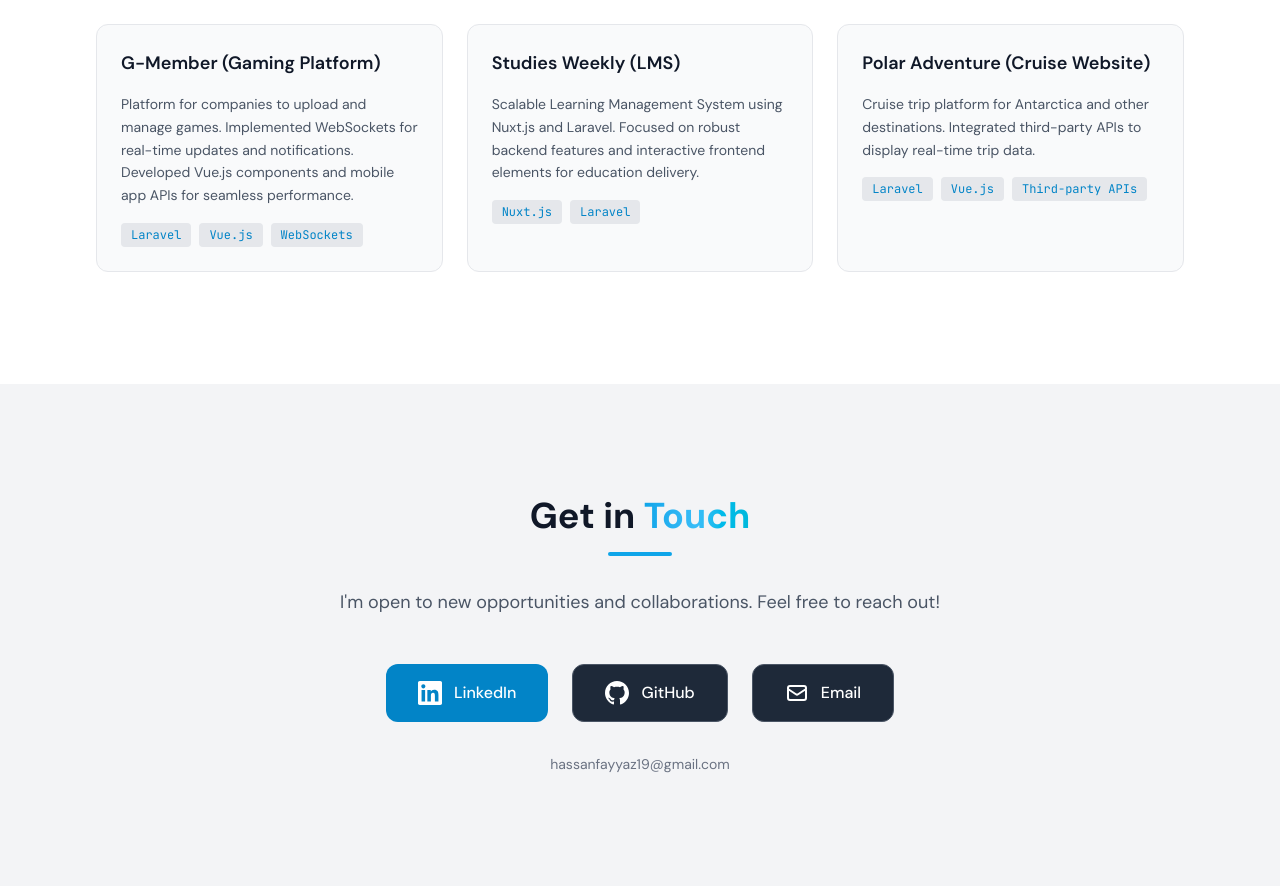
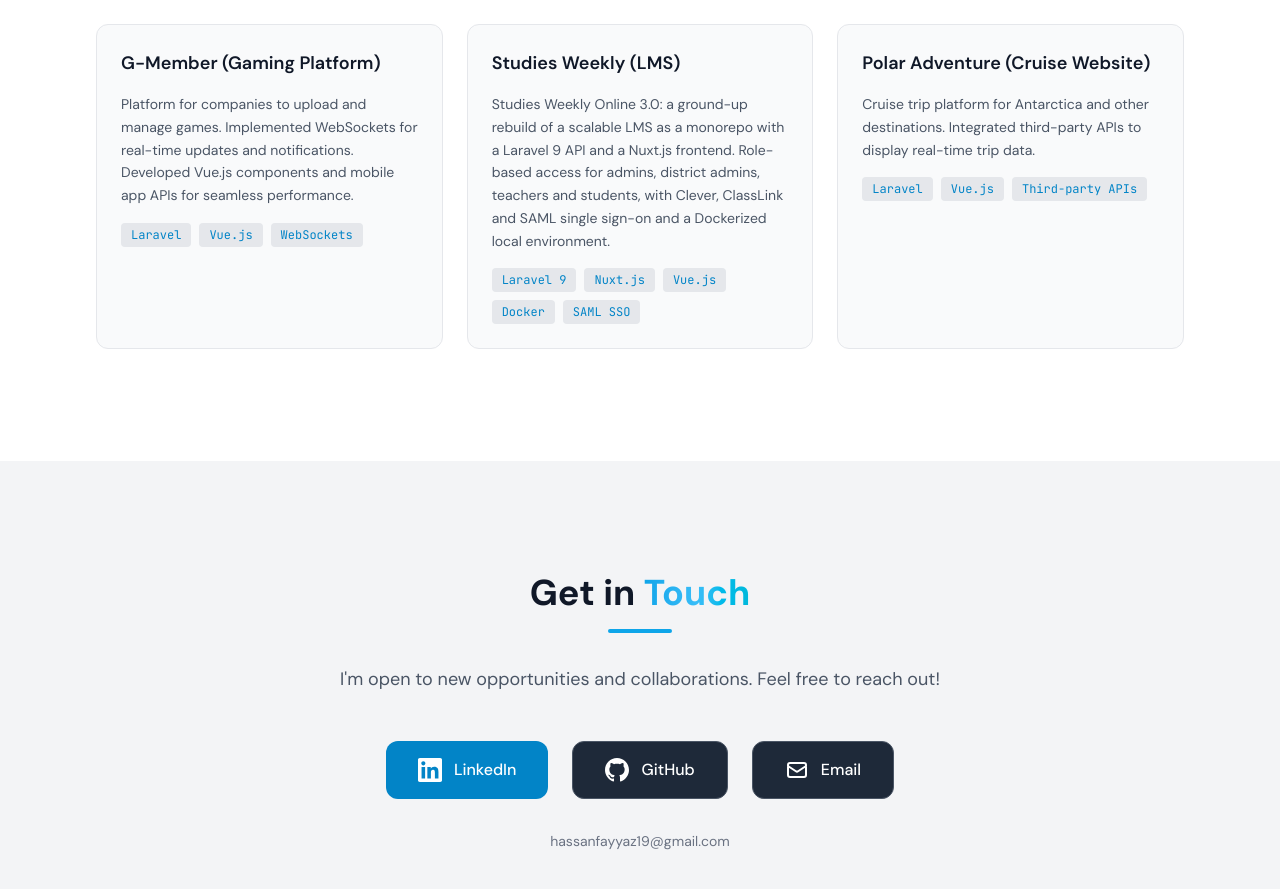
Before and after one commit to hassanfayyaz19/portfolio, a Vue app: page / in a window 1280 px wide. Shown: the part 4018-4907 px from the top of the page. Built offline with nearby package versions, Linux system fonts and the light colour scheme.

Commit message:
Update portfolio.js

```diff
--- a/src/data/portfolio.js
+++ b/src/data/portfolio.js
@@ -62,8 +62,8 @@ export const projects = [
   },
   {
     title: 'Studies Weekly (LMS)',
-    description: 'Scalable Learning Management System using Nuxt.js and Laravel. Focused on robust backend features and interactive frontend elements for education delivery.',
-    tech: ['Nuxt.js', 'Laravel'],
+    description: 'Studies Weekly Online 3.0: a ground-up rebuild of a scalable LMS as a monorepo with a Laravel 9 API and a Nuxt.js frontend. Role-based access for admins, district admins, teachers and students, with Clever, ClassLink and SAML single sign-on and a Dockerized local environment.',
+    tech: ['Laravel 9', 'Nuxt.js', 'Vue.js', 'Docker', 'SAML SSO'],
   },
   {
     title: 'Polar Adventure (Cruise Website)',
```
